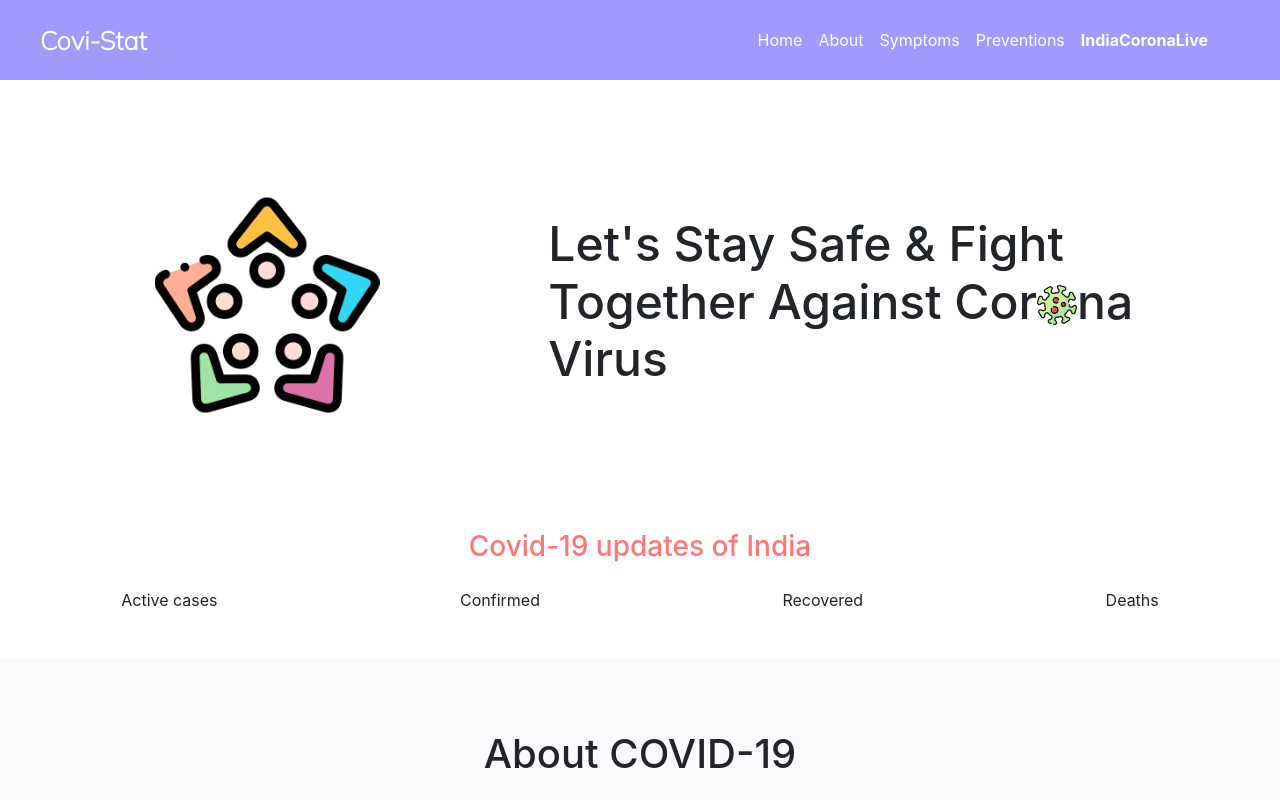
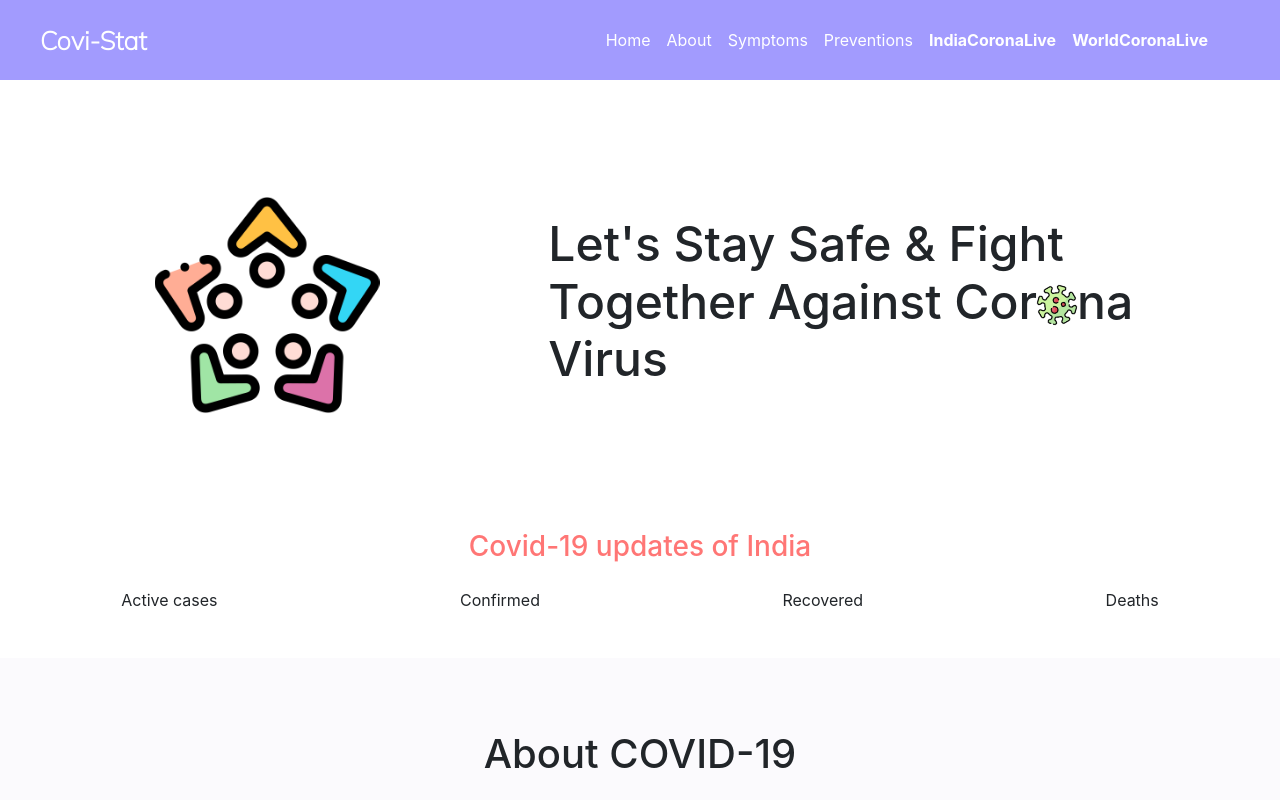
Before and after one commit to prateekgoyal441/Covi-Stat, a plain HTML site: page index.html in a window 1280 px wide. Shown: the top 800 px of the page. Drawn offline with nearby package versions, Linux system fonts and the light colour scheme; no server answers.

Commit message:
Update index.html

```diff
--- a/index.html
+++ b/index.html
@@ -70,6 +70,9 @@
           </li>
           <li class="nav-item">
             <a class="nav-link" id="ic" href="indiacorlive.html">IndiaCoronaLive</a>
+          </li>
+          <li class="nav-item">
+            <a class="nav-link" id="wc" href="worldcorlive.html">WorldCoronaLive</a>
           </li>
         </ul>
       </div>
```
